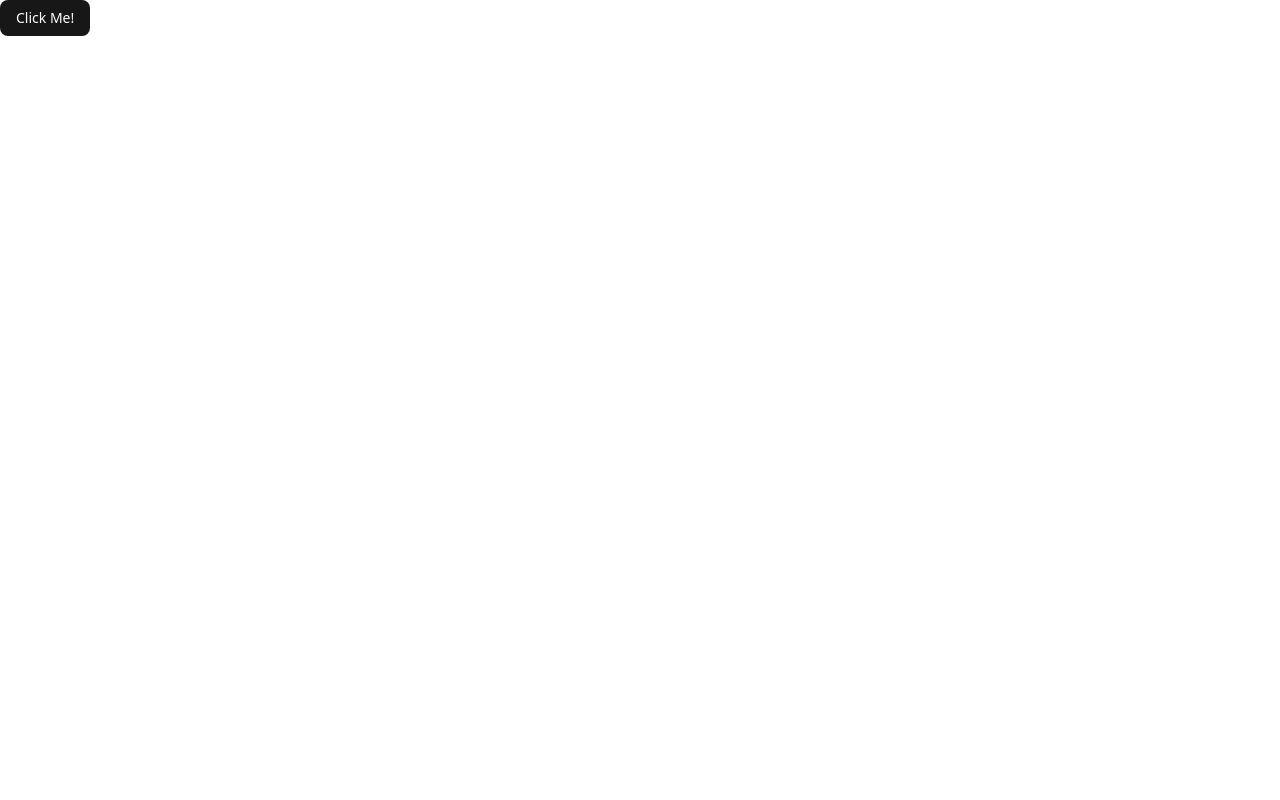
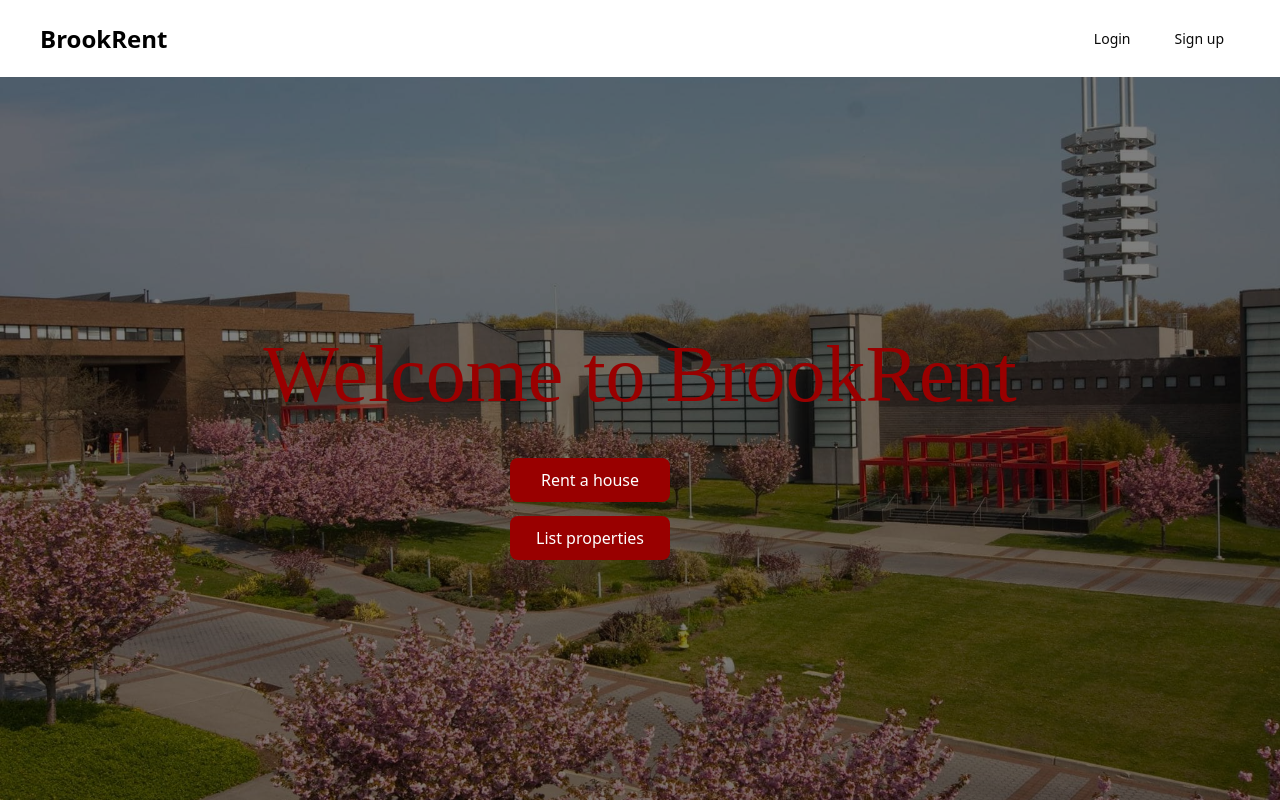
Before and after one commit to bennnliu/brookrent, a React (Vite) app in the folder frontend/: page / in a window 1280 px wide. Built offline with nearby package versions, Linux system fonts and the light colour scheme.

Commit message:
homepage and nav bar added>

```diff
--- a/frontend/src/App.jsx
+++ b/frontend/src/App.jsx
@@ -1,11 +1,7 @@
-import { Button } from "@/components/ui/button"
+import Homepage from "./pages/homepage.jsx";
 
 function App() {
-  return (
-   <div>
-      <Button>Click Me!</Button>
-   </div>
-  )
+  return <Homepage />;
 }
 
-export default App
+export default App;
--- a/frontend/src/pages/homepage.jsx
+++ b/frontend/src/pages/homepage.jsx
@@ -1,26 +1,22 @@
-function HomeOwner() {
-  return <button>List your home</button>;
-}
-
-function Renters() {
-  return <button>Rent a house</button>;
-}
-
-function Login() {
-  return <button>Login</button>;
-}
-
-function Sign() {
-  return <button>Sign up</button>;
-}
-
+import "../styling/homepage.css";
+import homepageImage from "../assets/homepage.jpg";
+import Navbar from "../pages/navbar.jsx";
 function Homepage() {
   return (
-    <div>
-      <HomeOwner />
-      <Renters />
-      <Login />
-      <Sign />
+    <div
+      className="homepage"
+      style={{ backgroundImage: `url(${homepageImage})` }}
+    >
+      <Navbar />
+
+      <div className="quote">
+        <h2>Welcome to BrookRent</h2>
+
+        <div className="button-group">
+          <button className="button">Rent a house</button>
+          <button className="button">List properties</button>
+        </div>
+      </div>
     </div>
   );
 }
--- /dev/null
+++ b/frontend/src/pages/navbar.jsx
@@ -0,0 +1,14 @@
+import "../styling/navBar.css";
+
+function Navbar() {
+  return (
+    <nav className="navbar">
+      <h1 className="logo">BrookRent</h1>
+      <div className="nav-buttons">
+        <button className="nav-buttons-1">Login</button>
+        <button className="nav-buttons-1">Sign up</button>
+      </div>
+    </nav>
+  );
+}
+export default Navbar;
--- a/frontend/src/styling/homepage.css
+++ b/frontend/src/styling/homepage.css
@@ -0,0 +1,69 @@
+.homepage {
+  min-height: 100vh;
+  background-size: cover;
+  background-position: center;
+  background-repeat: no-repeat;
+  position: relative;
+}
+
+.homepage::before{
+    content: "";
+    position: absolute;
+    top: 0;
+    left: 0;
+    right: 0;
+    bottom: 0;
+    background-color: rgba(0, 0, 0, 0.5);
+    z-index: 1;
+}
+
+
+.logo {
+  color: black;
+  font-size: 1.5rem;
+  font-weight: bold;
+}
+
+.quote {
+  position: relative;
+  z-index: 1;
+  height: calc(100vh - 5rem);
+  display: flex;
+  flex-direction: column;
+  align-items: center;
+  justify-content: center;
+  text-align: center;
+}
+
+.quote h2 {
+  color: rgb(153, 0, 0);
+  font-size: 5rem;
+  font-family:serif;
+  margin-bottom: 1.5rem;
+  align-items: center;
+  justify-content: center;
+  text-align: center;
+}
+
+.button-group {
+  display: flex;
+  flex-direction: column;
+  gap: 0.875rem;
+  width: 16.25rem;
+}
+
+.button {
+  font-size: 1rem;
+  width: 10rem;
+  display: inline-block;
+  padding: 10px 20px;
+  border-radius: 0.5rem;
+  border: none;
+  cursor: pointer;
+  background-color: rgb(153, 0, 0);
+  color: white;
+}
+
+.button:hover {
+  background-color: rgb(120, 0, 0);
+}
--- /dev/null
+++ b/frontend/src/styling/navbar.css
@@ -0,0 +1,19 @@
+.navbar {
+  background-color: white;
+  position: relative;
+  z-index: 1;
+  padding: 1.25rem 2.5rem;
+  display: flex;
+  justify-content: space-between;
+  align-items: center;
+}
+
+.nav-buttons {
+  display: flex;
+  gap: 0.75rem;
+}
+
+.nav-buttons-1 {
+  padding: 0.5rem 1rem;
+  font-size: 0.875rem;
+}
```
Also changed, not shown: frontend/src/assets/homepage.jpg (added), 1 other file (tests, documents, lock files or other folders).
